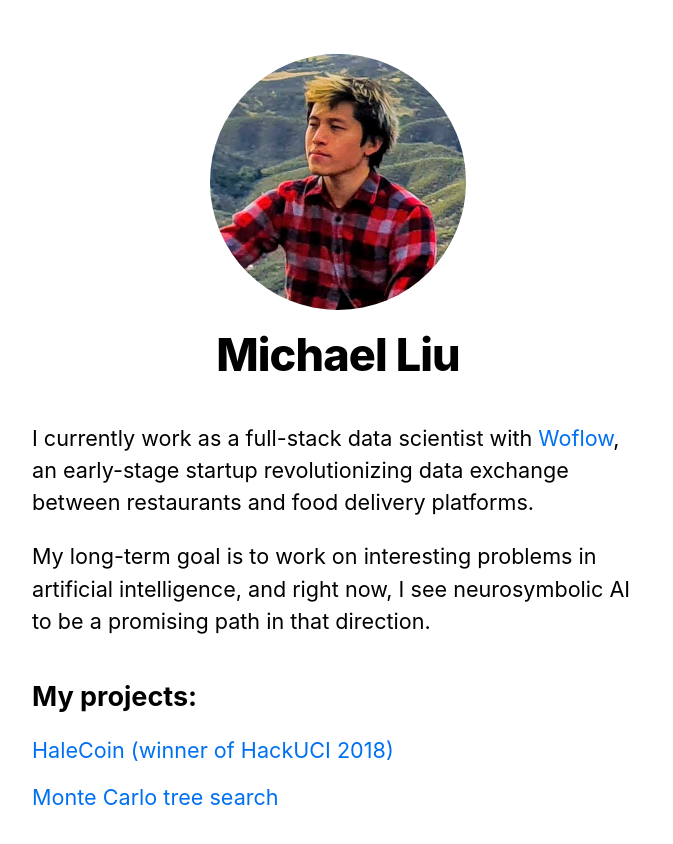
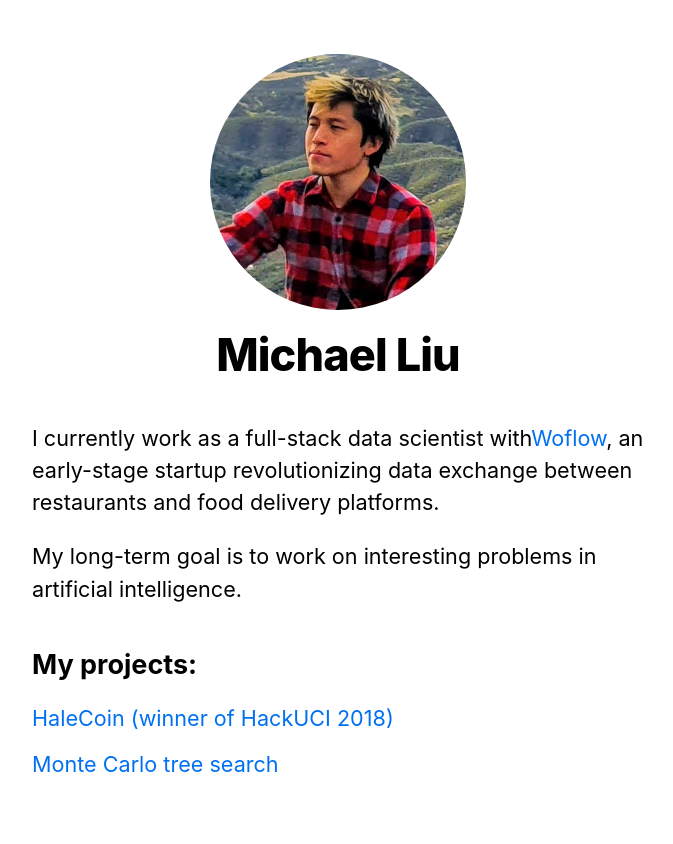
Before and after one commit to quasimik/personal-website, a Next.js app: page / in a window 1280 px wide. Shown: the top 844 px of the page, without its empty margins (302-975 px from the left). Built offline with nearby package versions, Linux system fonts and the light colour scheme.

Commit message:
Change homepage wording

```diff
--- a/pages/index.jsx
+++ b/pages/index.jsx
@@ -14,12 +14,12 @@ export default function Home() {
   return (
     <Layout home>
       <section className={utilStyles.headingMd}>
-        <p>I currently work as a full-stack data scientist with <a href="https://www.woflow.com">Woflow</a>, an
-          early-stage startup revolutionizing data exchange between restaurants and food delivery platforms.
+        <p>I currently work as a full-stack data scientist with
+          <a href="https://www.woflow.com">Woflow</a>, an early-stage startup revolutionizing data
+          exchange between restaurants and food delivery platforms.
         </p>
         <p>
-          My long-term goal is to work on interesting problems in
-          artificial intelligence, and right now, I see neurosymbolic AI to be a promising path in that direction.
+          My long-term goal is to work on interesting problems in artificial intelligence.
         </p>
       </section>
       <section className={`${utilStyles.headingMd} ${utilStyles.padding1px}`}>
```
